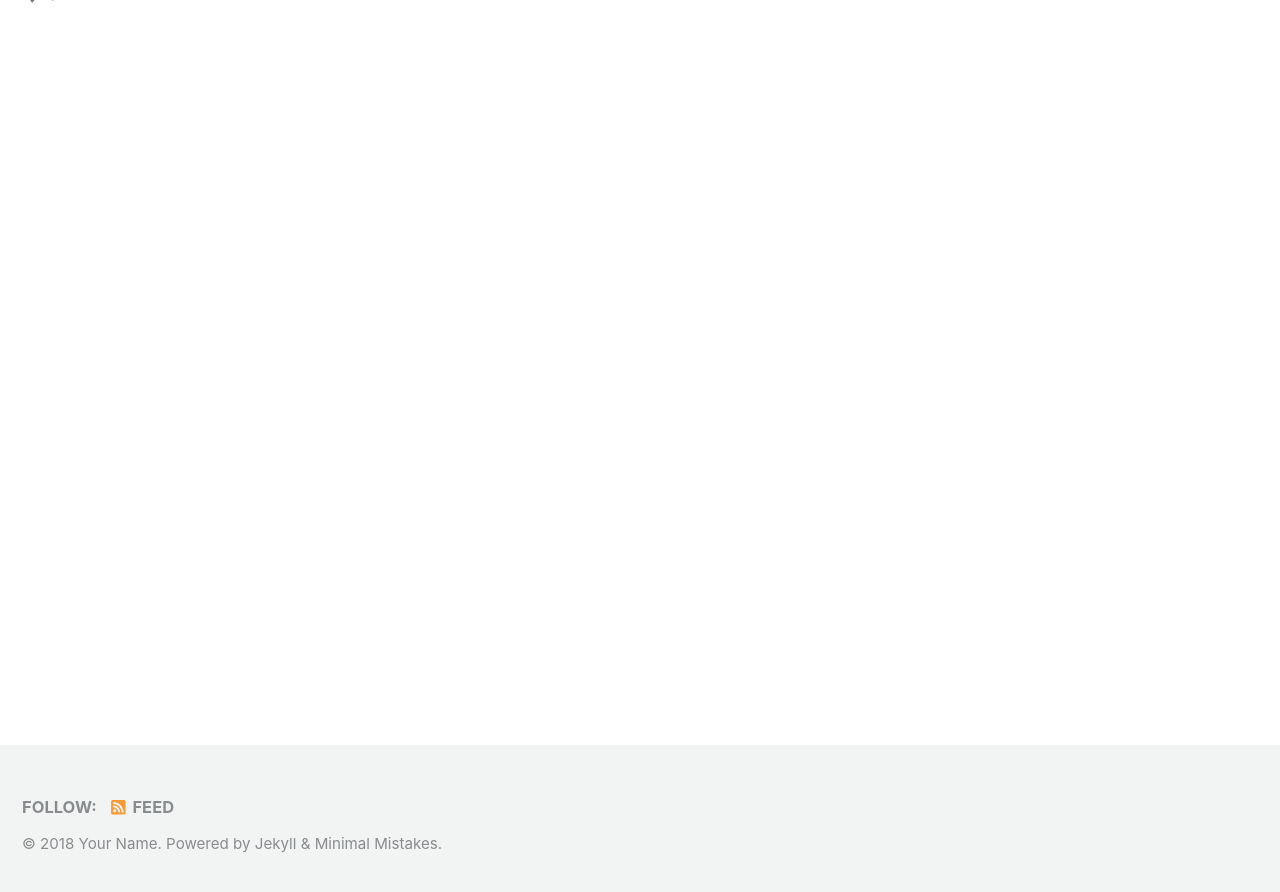
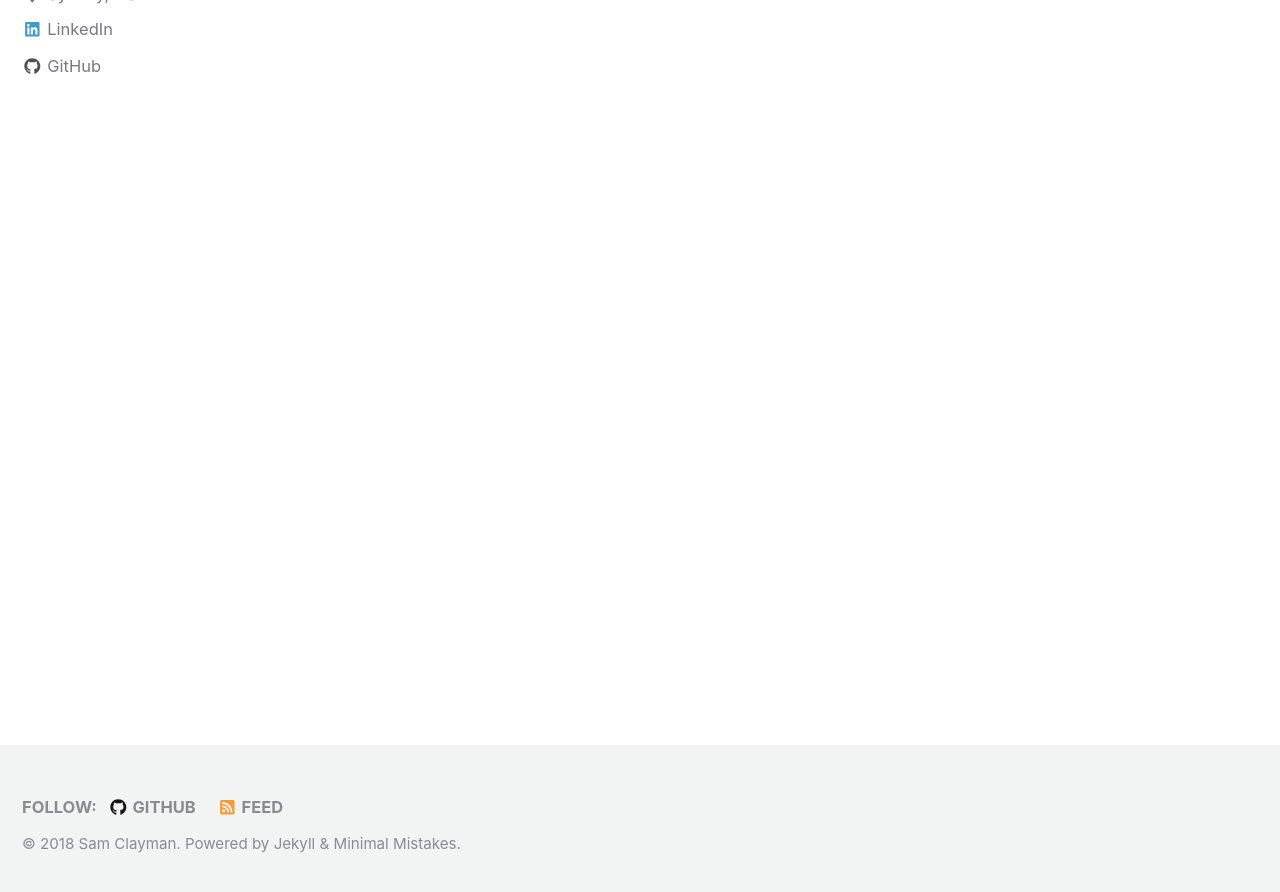
Before and after one commit to sclayman93/sclayman93.github.io, a Jekyll site: the page built from index.html, in a window 1280 px wide and 900 px high, scrolled down 253 px. Shown: the top 892 px of the window. Built offline with Jekyll 4.4.1, drawn with Linux system fonts in a browser that asks for light colours; nearby versions of some CDN libraries; the list of posts is cut into pages by our own code; some of the changed text lies outside the part shown.

Commit message:
2nd commit

```diff
--- a/_config.yml
+++ b/_config.yml
@@ -16,10 +16,10 @@ minimal_mistakes_skin    : "default" # "air", "aqua", "contrast", "dark", "dirt"
 
 # Site Settings
 locale                   : "en-US"
-title                    : "Site Title"
+title                    : "Home"
 title_separator          : "-"
-name                     : "Your Name"
-description              : "An amazing website."
+name                     : "Sam Clayman"
+description              : "Data Science Portfolio"
 url                      : # the base hostname & protocol for your site e.g. "https://mmistakes.github.io"
 baseurl                  : # the subpath of your site, e.g. "/blog"
 repository               : # GitHub username/repo-name e.g. "mmistakes/minimal-mistakes"
@@ -100,10 +100,10 @@ analytics:
 
 # Site Author
 author:
-  name             : "Your Name"
+  name             : "Sam Clayman"
   avatar           : # path of avatar image, e.g. "/assets/images/bio-photo.jpg"
-  bio              : "I am an amazing person."
-  location         : "Somewhere"
+  bio              : "Data Science Portfolio"
+  location         : "Sydney, NSW"
   email            :
   uri              :
   home             : # null (default), "absolute or relative url to link to author home"
@@ -113,13 +113,13 @@ author:
   flickr           :
   facebook         :
   foursquare       :
-  github           :
+  github           : "sclayman93"
   gitlab           :
   google_plus      :
   keybase          :
   instagram        :
   lastfm           :
-  linkedin         : # "john-doe-12345678" (the last part of your profile url, e.g. https://www.linkedin.com/in/john-doe-12345678)
+  linkedin         :  "sam-clayman" # "john-doe-12345678" (the last part of your profile url, e.g. https://www.linkedin.com/in/john-doe-12345678)
   pinterest        :
   soundcloud       :
   stackoverflow    : # "123456/username" (the last part of your profile url, e.g. https://stackoverflow.com/users/123456/username)
@@ -269,3 +269,12 @@ defaults:
       comments: # true
       share: true
       related: true
+
+
+  # _pages
+  - scope:
+      path: ""
+      type: pages
+    values:
+      layout: single
+      author_profile: true
```
